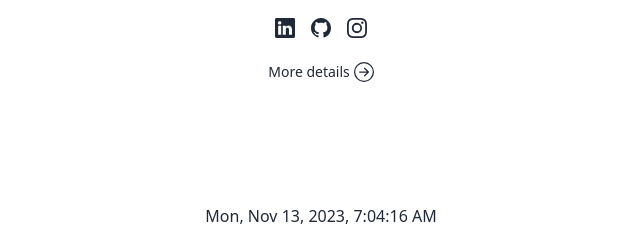
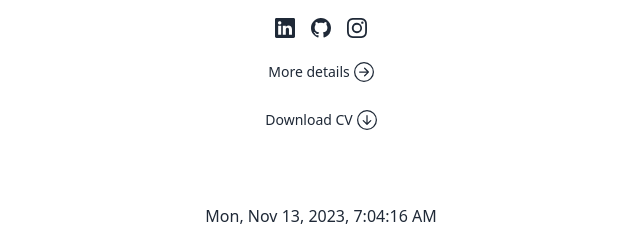
Before and after one commit to VINAY-KUMAR-V-C/vinay_kumar_v_c_2023_portfolio, a Django app: page / in a window 1280 px wide. Shown: the part 556-800 px from the top of the page, without its empty margins (319-959 px from the left). Run offline with Django 3.2, Linux system fonts and the light colour scheme.

Commit message:
Update home.html

```diff
--- a/vinaykumarvcCV/templates/home.html
+++ b/vinaykumarvcCV/templates/home.html
@@ -179,6 +179,18 @@
                                     </svg>
                                 </div>
                             </a>
+                            <a
+                                class="px-2 py-1 text-sm rounded-md hover:underline hover:bg-primary-100 hover:dark:bg-primaryDark-100 hover:dark:text-layoutText"
+                                href="{{ completeInfo.profile.CVLink }}">
+                                <div class="flex items-center gap-1">
+                                    <div>Download CV</div><svg style="transform: rotate(90deg);" xmlns="http://www.w3.org/2000/svg" viewBox="0 0 16 16"
+                                        width="1em" height="1em" fill="currentColor" class="h-5 w-5">
+                                        <path fill-rule="evenodd"
+                                            d="M1 8a7 7 0 1 0 14 0A7 7 0 0 0 1 8zm15 0A8 8 0 1 1 0 8a8 8 0 0 1 16 0zM4.5 7.5a.5.5 0 0 0 0 1h5.793l-2.147 2.146a.5.5 0 0 0 .708.708l3-3a.5.5 0 0 0 0-.708l-3-3a.5.5 0 1 0-.708.708L10.293 7.5H4.5z">
+                                        </path>
+                                    </svg>
+                                </div>
+                            </a>
                         </div>
                     </div>
                 </div>
```
